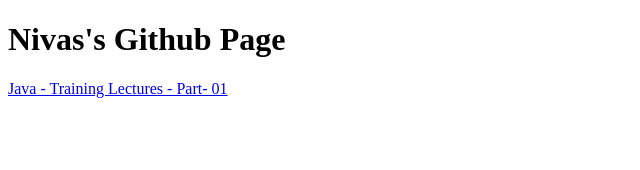
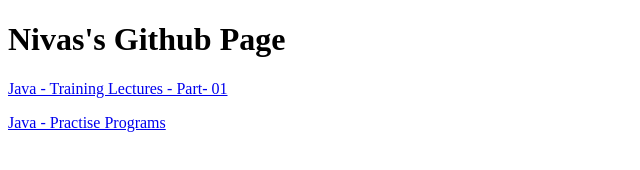
Before and after one commit to NivasDonthireddy/nivasdonthireddy.github.io, a plain HTML site: page index.html in a window 1280 px wide. Shown: the whole page, without its empty margins (0-640 px from the left). Drawn offline with Linux system fonts and the light colour scheme.

Commit message:
Update index.html

```diff
--- a/index.html
+++ b/index.html
@@ -6,5 +6,6 @@
 <body>
 <h1>Nivas's Github Page</h1>
 	<a href='Notes-03.html'><p>Java - Training Lectures - Part- 01</p></a>
+	<a href='Java Programs.html'><p>Java - Practise Programs</p></a>
 </body>
 </html>
```
